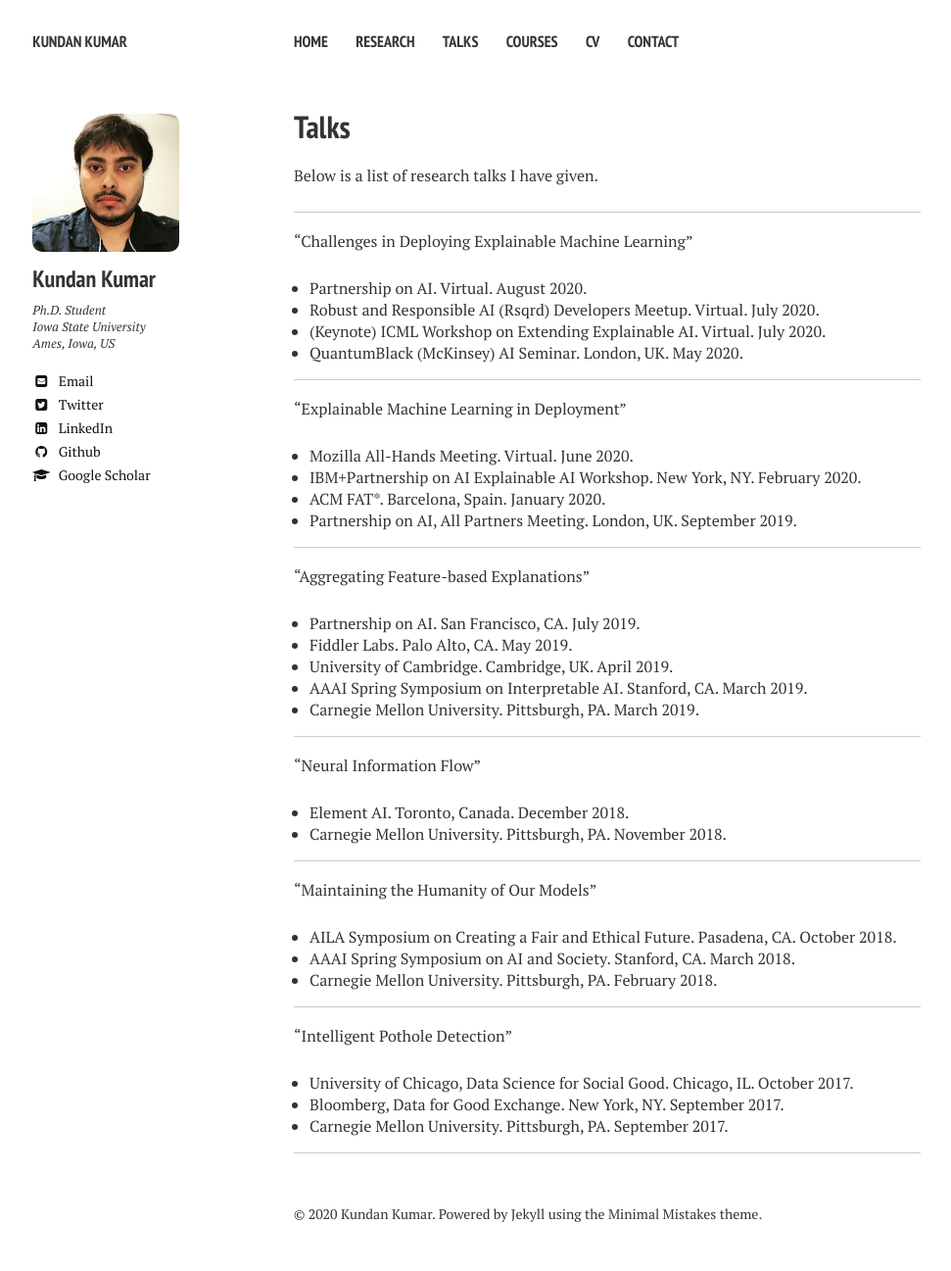
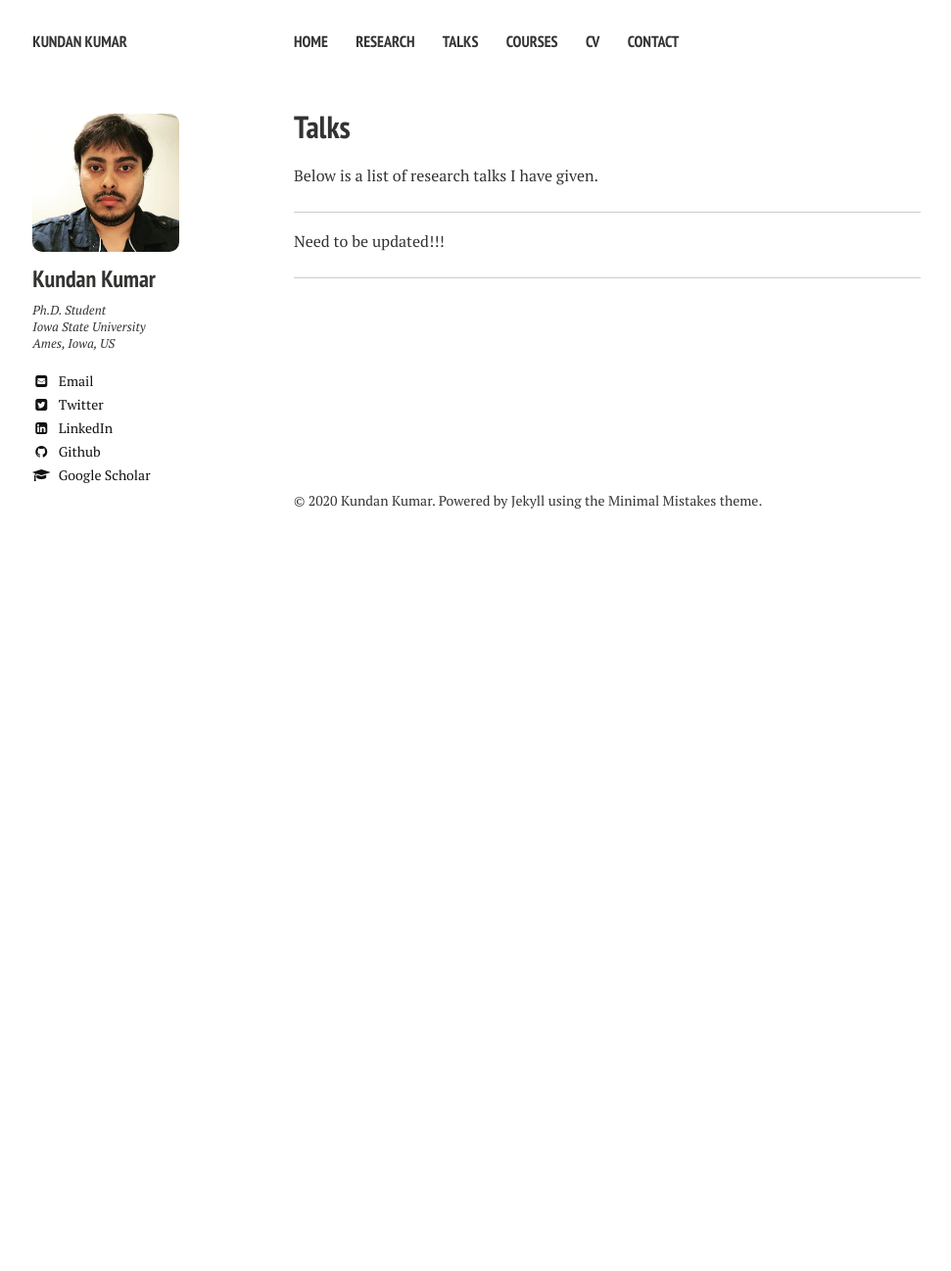
Before and after one commit to kundan7kumar/kundan7kumar.github.io, a Jekyll site: the page built from talks/index.md, in a window 1280 px wide. Shown: the whole page at 98% size, without its empty margins (20-991 px from the left). Built offline with Jekyll 4.4.1, drawn with Linux system fonts in a browser that asks for light colours; nearby versions of some CDN libraries; after the commit the page ends 900 px from its top, so only the background shows below that.

Commit message:
Update index.md

```diff
--- a/talks/index.md
+++ b/talks/index.md
@@ -1,8 +1,8 @@
 ---
 layout: page
 title: Talks
-tags: [talks, umang, bhatt, cambridge, cmu, graduate]
-modified: 2014-08-08T20:53:07.573882-04:00
+tags: [talks, kundan, kumar, iowa, isu, graduate]
+modified:
 comments: false
 ---
 
@@ -10,45 +10,4 @@ Below is a list of research talks I have given.
 
 ----
 
-"Challenges in Deploying Explainable Machine Learning"
-* Partnership on AI. Virtual. August 2020.
-* Robust and Responsible AI (Rsqrd) Developers Meetup. Virtual. July 2020.
-* (Keynote) ICML Workshop on Extending Explainable AI. Virtual. July 2020.
-* QuantumBlack (McKinsey) AI Seminar. London, UK. May 2020.
-
-----
-
-"Explainable Machine Learning in Deployment"
-* Mozilla All-Hands Meeting. Virtual. June 2020.
-* IBM+Partnership on AI Explainable AI Workshop. New York, NY. February 2020.
-* ACM FAT\*. Barcelona, Spain. January 2020.
-* Partnership on AI, All Partners Meeting. London, UK. September 2019.
-
-----
-
-"Aggregating Feature-based Explanations"
-* Partnership on AI. San Francisco, CA. July 2019.
-* Fiddler Labs. Palo Alto, CA. May 2019.
-* University of Cambridge. Cambridge, UK. April 2019.
-* AAAI Spring Symposium on Interpretable AI. Stanford, CA. March 2019.
-* Carnegie Mellon University. Pittsburgh, PA. March 2019.
-
-----
-
-"Neural Information Flow"
-* Element AI. Toronto, Canada. December 2018.
-* Carnegie Mellon University. Pittsburgh, PA. November 2018.
-
-----
-
-"Maintaining the Humanity of Our Models"
-* AILA Symposium on Creating a Fair and Ethical Future. Pasadena, CA. October 2018.
-* AAAI Spring Symposium on AI and Society. Stanford, CA. March 2018.
-* Carnegie Mellon University. Pittsburgh, PA. February 2018.
-
-----
-
-"Intelligent Pothole Detection"
-* University of Chicago, Data Science for Social Good. Chicago, IL. October 2017.
-* Bloomberg, Data for Good Exchange. New York, NY. September 2017.
-* Carnegie Mellon University. Pittsburgh, PA. September 2017.
+Need to be updated!!!
```
